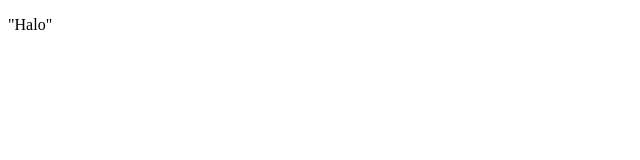
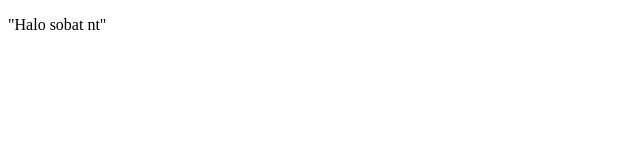
Before and after one commit to salsabilaa-hub/Winna_XRPL_C, a plain HTML site: page index.html in a window 1280 px wide. Shown: the full height of the page, 0-640 px from the left. Drawn offline with Linux system fonts and the light colour scheme.

Commit message:
cara membuat index.html

```diff
--- a/index.html
+++ b/index.html
@@ -2,5 +2,5 @@
 <html>
     <head>
         </head>
-        <p> "Halo"</p>
+        <p> "Halo sobat nt"</p>
         </html>
```
